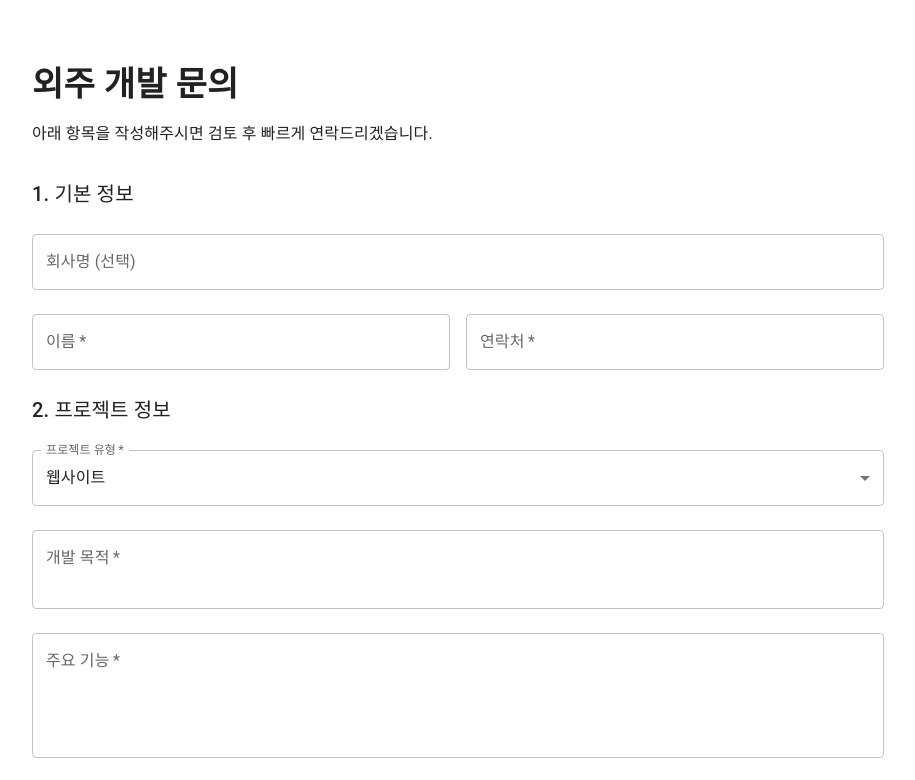
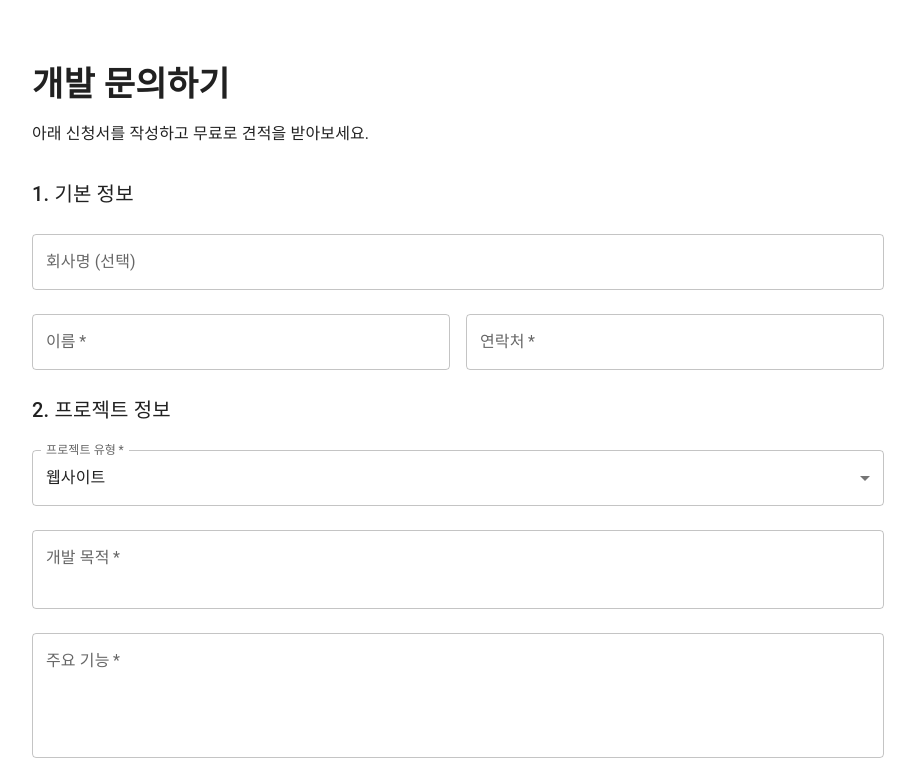
Before and after one commit to wildprogrammer1000/client-intake, a React (Vite) app in the folder frontend/: page / in a window 1280 px wide. Shown: the top 780 px of the page, without its empty margins (182-1097 px from the left). Built offline with nearby package versions, Linux system fonts and the light colour scheme; no server answers.

Commit message:
refactor: update text in App component for clarity and user engagement

```diff
--- a/frontend/src/App.tsx
+++ b/frontend/src/App.tsx
@@ -186,10 +186,10 @@ function App() {
     <Container maxWidth="md" sx={{ py: { xs: 5, md: 8 } }}>
       <Stack spacing={2} sx={{ mb: 4 }}>
         <Typography variant="h4" component="h1" sx={{ fontWeight: 700 }}>
-          외주 개발 문의
+          개발 문의하기
         </Typography>
         <Typography color="text.secondary">
-          아래 항목을 작성해주시면 검토 후 빠르게 연락드리겠습니다.
+          아래 신청서를 작성하고 무료로 견적을 받아보세요.
         </Typography>
       </Stack>
 
```
